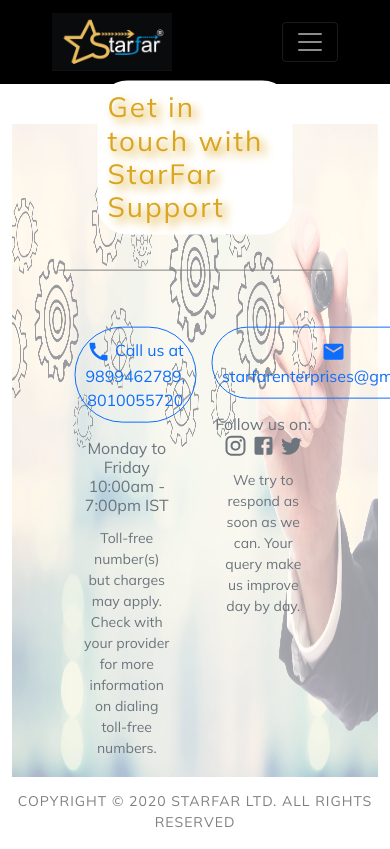
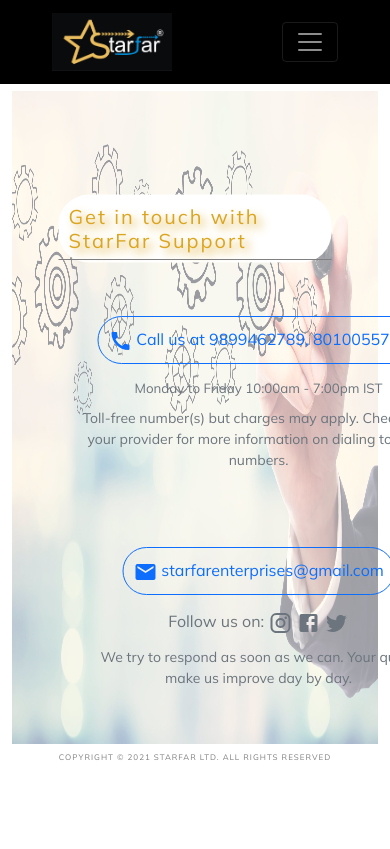
Before and after one commit to raghavgoyal077/starfar2, a React (Create React App) app: page /contact in a window 390 px wide. Shown: the top 849 px of the page. Built offline with nearby package versions, Linux system fonts and the light colour scheme.

Commit message:
another commit

```diff
--- a/src/Components/Card.jsx
+++ b/src/Components/Card.jsx
@@ -1,24 +1,30 @@
 import React from 'react';
 
-export default function Card({ imgsrc, title, detail }) {
+export default function Card({ imgsrc, title, detail, linkMore }) {
+  console.log(linkMore);
   return (
     <>
       <div className='col-md-4 col-10 mx-auto'>
         <div className='card'>
-          <img src={imgsrc} className='sp_img card-img-top img-fluid' alt='...' />
+          <img
+            src={imgsrc}
+            className='sp_img card-img-top img-fluid'
+            alt='...'
+          />
           <div className='card-body'>
-            <h5 className='card-title font-weight-bold'>{title}</h5><br/>
+            <h5 className='card-title font-weight-bold'>{title}</h5>
+            <br />
             <p className='card-text'>
-            <ul>
-              <li>{detail[0]}</li>
-              <li>{detail[1]}</li>
-              <li>{detail[2]}</li>
-            </ul>
-              <a href='#' className='more'>
+              <ul>
+                <li>{detail[0]}</li>
+                <li>{detail[1]}</li>
+                <li>{detail[2]}</li>
+              </ul>
+              <a href={linkMore} target='_blank' className='more'>
                 more
               </a>
             </p>
-            <a href='#' className='btn btn-dark'>
+            <a href={linkMore} target='_blank' className='btn btn-dark'>
               Buy Now
             </a>
           </div>
--- a/src/Components/Contact.jsx
+++ b/src/Components/Contact.jsx
@@ -10,24 +10,24 @@
 export default function Contact() {
   return (
     <>
-      <div className='container-fluid cont_div'>
+      <div className='container-fluid cont_div phone'>
         <img src={bgImage} alt='' className='cont_bg' />
         <h1 className='text1'>Get in touch with StarFar Support</h1>
-        <div className='cont_container'>
-          <div className='card' style={{ width: '18rem' }}>
+        <div className='cont_container phone'>
+          <div className='card'>
             <div className='card-body'>
               <h5 className='card-title text-center'>
                 <button
                   type='button'
-                  className='call_btn btn btn-outline-primary'
+                  className='call_btn btn btn-outline-primary my_small how_p1'
                 >
                   <CallIcon /> Call us at 9899462789, 8010055720
                 </button>
               </h5>
-              <h6 className='card-subtitle mb-2 ml-3 mt-3 text-muted text-center'>
+              <h6 className='card-subtitle mb-2 ml-3 mt-3 text-muted text-center my_small'>
                 Monday to Friday 10:00am - 7:00pm IST
               </h6>
-              <p className='card-text text-center text-muted form-control-sm'>
+              <p className='card-text text-center text-muted form-control-sm my_small'>
                 Toll-free number(s) but charges may apply. Check with your
                 provider for more information on dialing toll-free numbers.
               </p>
--- a/src/Components/Footer.jsx
+++ b/src/Components/Footer.jsx
@@ -16,8 +16,8 @@
           {/* {' '}
           <CallIcon /> <MailIcon /> <InstagramIcon /> <FacebookIcon />{' '}
           <TwitterIcon />{' '} */}
-          <p style={{ letterSpacing: '1px', color: 'gray' }}>
-            COPYRIGHT © 2020 STARFAR LTD. ALL RIGHTS RESERVED
+          <p>
+            COPYRIGHT © 2021 STARFAR LTD. ALL RIGHTS RESERVED
           </p>
         </div>
       </footer>
--- a/src/Components/Home.jsx
+++ b/src/Components/Home.jsx
@@ -43,7 +43,10 @@
             <img src={h2} className='d-block w-100 img-fluid' alt='...' />
             <div className='carousel-caption d-none d-md-block'>
               <h1>Feel The Vibe</h1>
-              <p>Lorem ipsum dolor sit amet, consectetur adipiscing elit.</p>
+              <p>
+                Music is the language of the spirit. It opens the secret of life
+                bringing peace, abolishing strife.
+              </p>
               <br />
               <NavLink className='home_link' to='/service' exact>
                 Get Started
@@ -55,7 +58,10 @@
             <div className='carousel-caption d-none d-md-block'>
               <h1>Make In India</h1>
               <p>
-                Praesent commodo cursus magna, vel scelerisque nisl consectetur.
+                Make in India' is a LION's step! This initiative on one hand,
+                will increase manufacturing growth, and at the same time, will
+                directly benefit the youth of the nation in the form of
+                employment.
               </p>
               <br />
               <NavLink className='home_link' to='/service' exact>
--- a/src/Components/Navbar.jsx
+++ b/src/Components/Navbar.jsx
@@ -15,7 +15,7 @@
             <nav className='navbar navbar-expand-lg navbar-dark'>
               <div className='container-fluid'>
                 <a className='navbar-brand' href='/'>
-                  <img className='img-fluid' src={logo} alt='logo' />
+                  <img className='img-fluid logo' src={logo} alt='logo' />
                 </a>
                 <button
                   className='navbar-toggler'
--- a/src/Components/Sdata.jsx
+++ b/src/Components/Sdata.jsx
@@ -2,6 +2,7 @@
 import six from '../six.jpg';
 import five_one from '../five_one.jpg';
 import five_two from '../five_two.jpg';
+
 
 const Sdata = [
   {
@@ -10,9 +11,10 @@
     det: [
       'Heavy Magnet (72mm X 15mm).',
       'Heavy copper voice coil (1") & chasis.',
-      'Copper coil on Kapton paper with metallic tags.'
-    ]
-
+      'Copper coil on Kapton paper with metallic tags.',
+    ],
+    linkMore:
+      'https://www.amazon.in/dp/B08PKW1NBC/ref=sr_1_1?dchild=1&keywords=Starfar&qid=1607078584&sr=8-1',
   },
   {
     imgSrc: six,
@@ -20,8 +22,10 @@
     det: [
       'Very Powerful Magnet (90mm X 17mm).',
       'Polypropylene rubber cone with rubber ring.',
-      'Gives Boom Bass & creates vibrations from audio systems.'
-    ]
+      'Gives Boom Bass & creates vibrations from audio systems.',
+    ],
+    linkMore:
+      'https://www.amazon.in/dp/B08PKGKJXX/ref=sr_1_3?dchild=1&keywords=Starfar&qid=1607078584&sr=8-3',
   },
   {
     imgSrc: five_one,
@@ -29,8 +33,10 @@
     det: [
       'Big Magnet (80mm X 15mm).',
       'A Quality product with Silver Chrome coated chasis',
-      'Subwoofer weight 998gms'
-    ]
+      'Subwoofer weight 998gms',
+    ],
+    linkMore:
+      'https://www.amazon.in/dp/B08PK95PPB/ref=sr_1_5?dchild=1&keywords=Starfar&qid=1607078584&sr=8-5',
   },
   {
     imgSrc: five_two,
@@ -38,9 +44,10 @@
     det: [
       'Big Magnet (72mm X 15mm).',
       'A Quality product with Silver Chrome coated chasis',
-      'Subwoofer weight 998gms'
-    ]
-
+      'Subwoofer weight 998gms',
+    ],
+    linkMore:
+      'https://www.amazon.in/dp/B08PKC3ZHF/ref=sr_1_4?dchild=1&keywords=Starfar&qid=1607078908&sr=8-4',
   },
 ];
 
--- a/src/Components/Service.jsx
+++ b/src/Components/Service.jsx
@@ -20,6 +20,7 @@
                     imgsrc={val.imgSrc}
                     title={val.title}
                     detail={val.det}
+                    linkMore={val.linkMore}
                     key={ind}
                   />
                 })
--- a/src/index.css
+++ b/src/index.css
@@ -208,6 +208,10 @@
   font-weight: bold;
 }
 
+.how_p2 {
+  font-size: 20px;
+}
+
 .brilliant {
   font-size: 80px;
   text-transform: capitalize;
@@ -220,6 +224,12 @@
   width: 180px;
   animation: up-down 2s ease-in-out infinite alternate-reverse both;
   margin-left: 200px;
+}
+
+.spk_img_second {
+  margin-right: 300px;
+  width: 300px;
+  animation: up-down 2s ease-in-out infinite alternate-reverse both;
 }
 
 .spk3_img {
@@ -273,6 +283,11 @@
   justify-content: center;
 }
 
+.pr-5 p {
+  letter-spacing: 1px;
+  color: gray;
+}
+
 /* ////////////////////////////////    CARD - CSS     /////////////////////////////// */
 
 .sp_img {
@@ -298,23 +313,68 @@
 }
 
 @media only screen and (max-width: 480px) {
-  .one {
+  .phone {
     display: flex;
-    flex-direction: column;
-    align-items: center;
-    justify-content: center;
+    flex-direction: column !important;
+    align-content: center !important;
+    justify-content: center !important;
   }
   .how {
-    font-size: 50px;
+    margin: 0;
+    padding: 0;
+    font-size: 40px;
     border: none;
-    text-align: center;
+    align-items: center;
     margin-bottom: 20px;
   }
   .how_p1 {
     font-size: 15px;
+    align-items: center;
+    line-height: normal;
+  }
+  .how_p2 {
+    font-size: 15px;
+    align-items: center;
+    margin: 0px;
+    line-height: normal;
+
   }
   .spk_img1 {
-    width: 80px;
+    margin: 0px ;
+    margin-top: 30px;
+    width: 60px;
+  }
+  .spk_img_second {
+    margin: 0px;
+    padding: 0px;
+    width: 150px;
+    margin-bottom: 50px;
+  }
+  .spk_img_third {
+    margin: 0px;
+    padding: 0px;
+    width: 150px;
+    margin-top: 40px;
+  }
+  .pr-5 p {
+    font-size: 8px;
+  }
+  .mr-5 {
+    text-align: center;
+  }
+  .ml-5 {
+    margin: 0px !important;
+  }
+  .text1 {
+    font-size: 20px;
+    width: 70%;
+  }
+  .cont_div {
     margin: 0;
+    padding: 0;
+
+  }
+  .my_small {
+    font-size: smaller;
   }
 }
```
Also changed, not shown: src/Components/About.jsx (+15 -32 lines).
